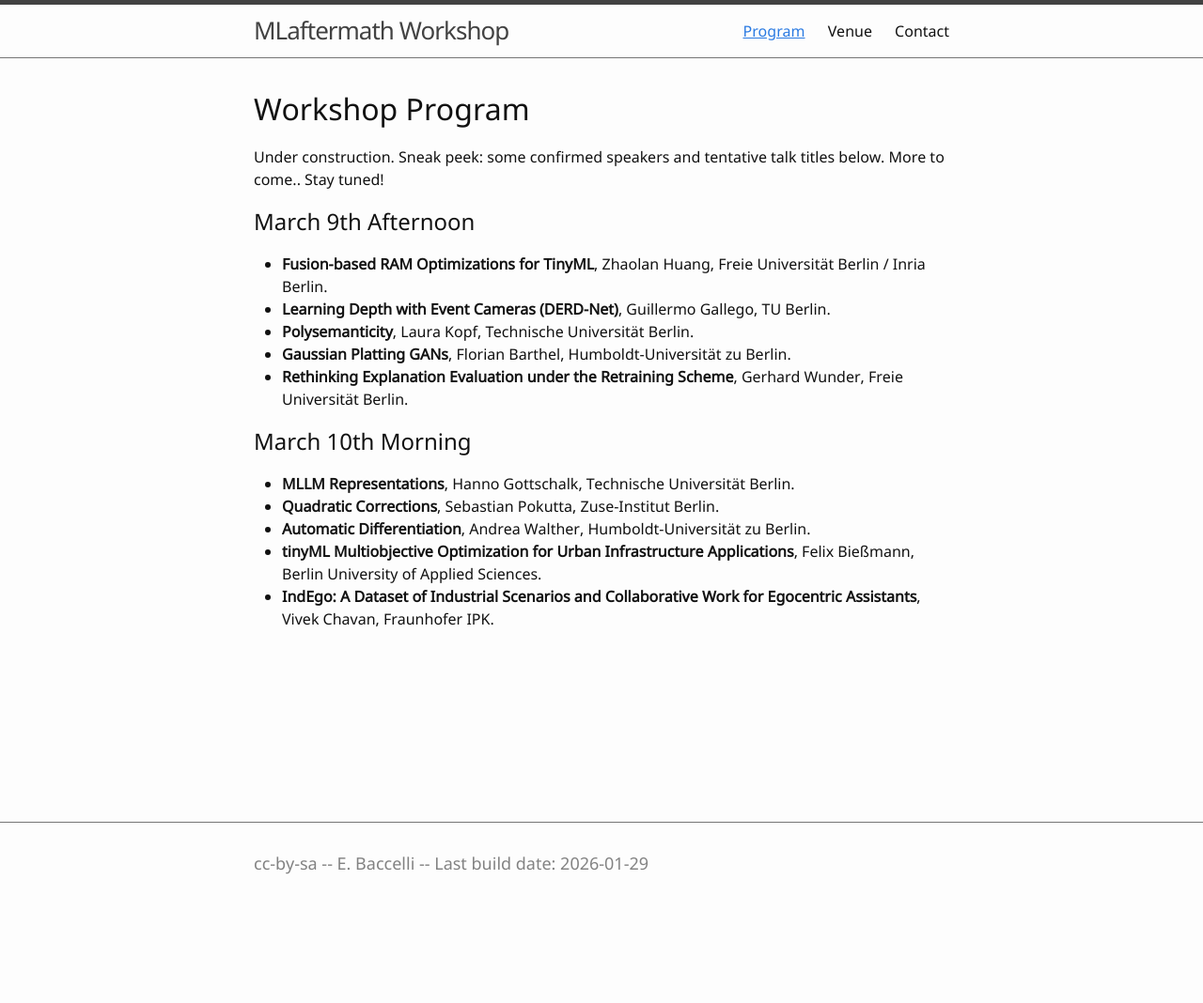
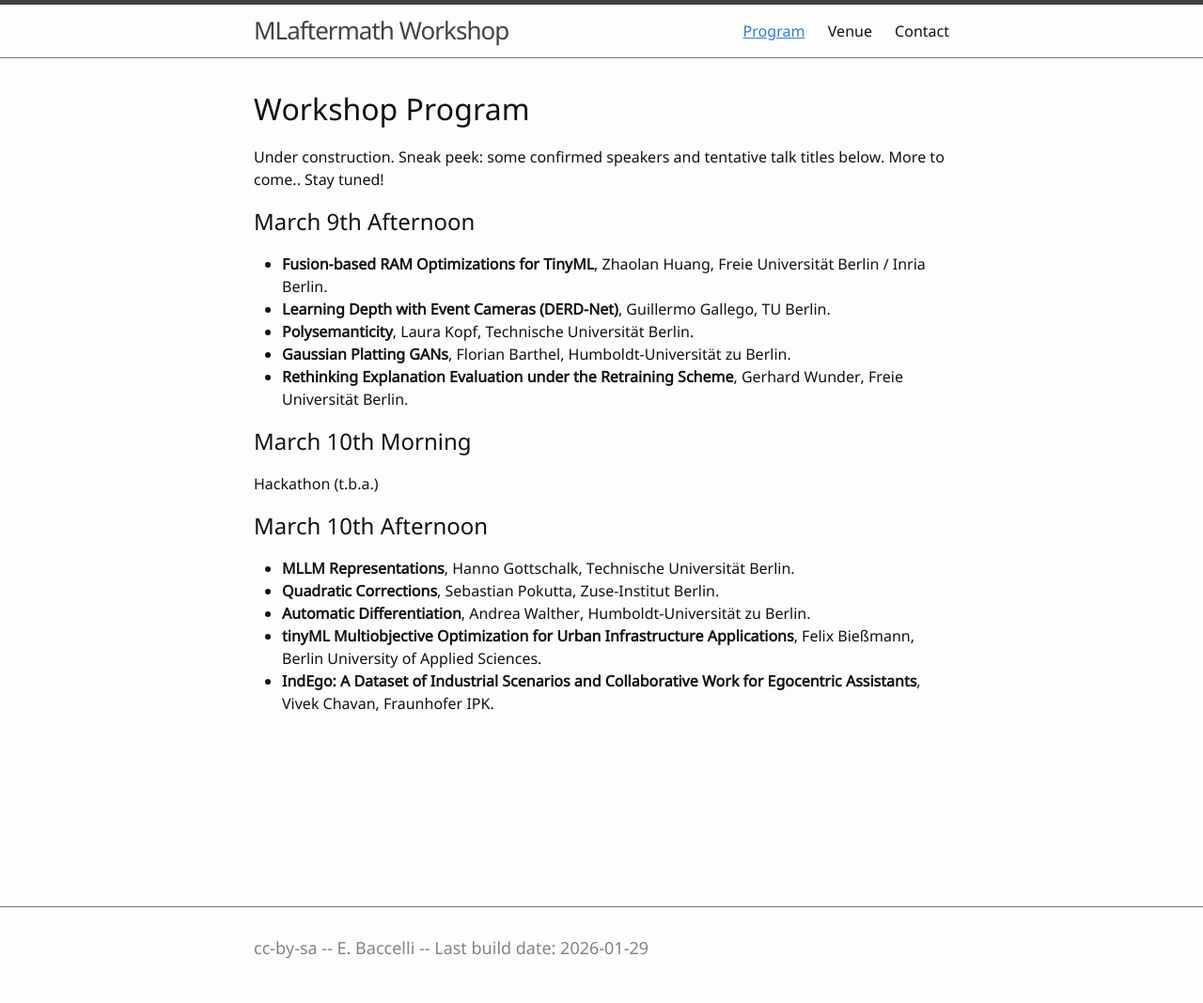
Before and after one commit to Inria-Berlin/MLaftermath, a Jekyll site: the page built from 0-program.md, in a window 1280 px wide. Shown: the whole page at 94% size. Built offline with Jekyll 4.4.1, drawn with Linux system fonts in a browser that asks for light colours; before the commit the page ends 978 px from its top, so only the background shows below that.

```diff
--- a/0-program.md
+++ b/0-program.md
@@ -13,8 +13,10 @@ Under construction. Sneak peek: some confirmed speakers and tentative talk title
 - **Gaussian Platting GANs**, Florian Barthel, Humboldt-Universität zu Berlin.
 - **Rethinking Explanation Evaluation under the Retraining Scheme**, Gerhard Wunder, Freie Universität Berlin.
 
+## March 10th Morning
+Hackathon (t.b.a.)
 
-## March 10th Morning
+## March 10th Afternoon
 - **MLLM Representations**, Hanno Gottschalk, Technische Universität Berlin.
 - **Quadratic Corrections**, Sebastian Pokutta, Zuse-Institut Berlin.
 - **Automatic Differentiation**, Andrea Walther, Humboldt-Universität zu Berlin.
```
